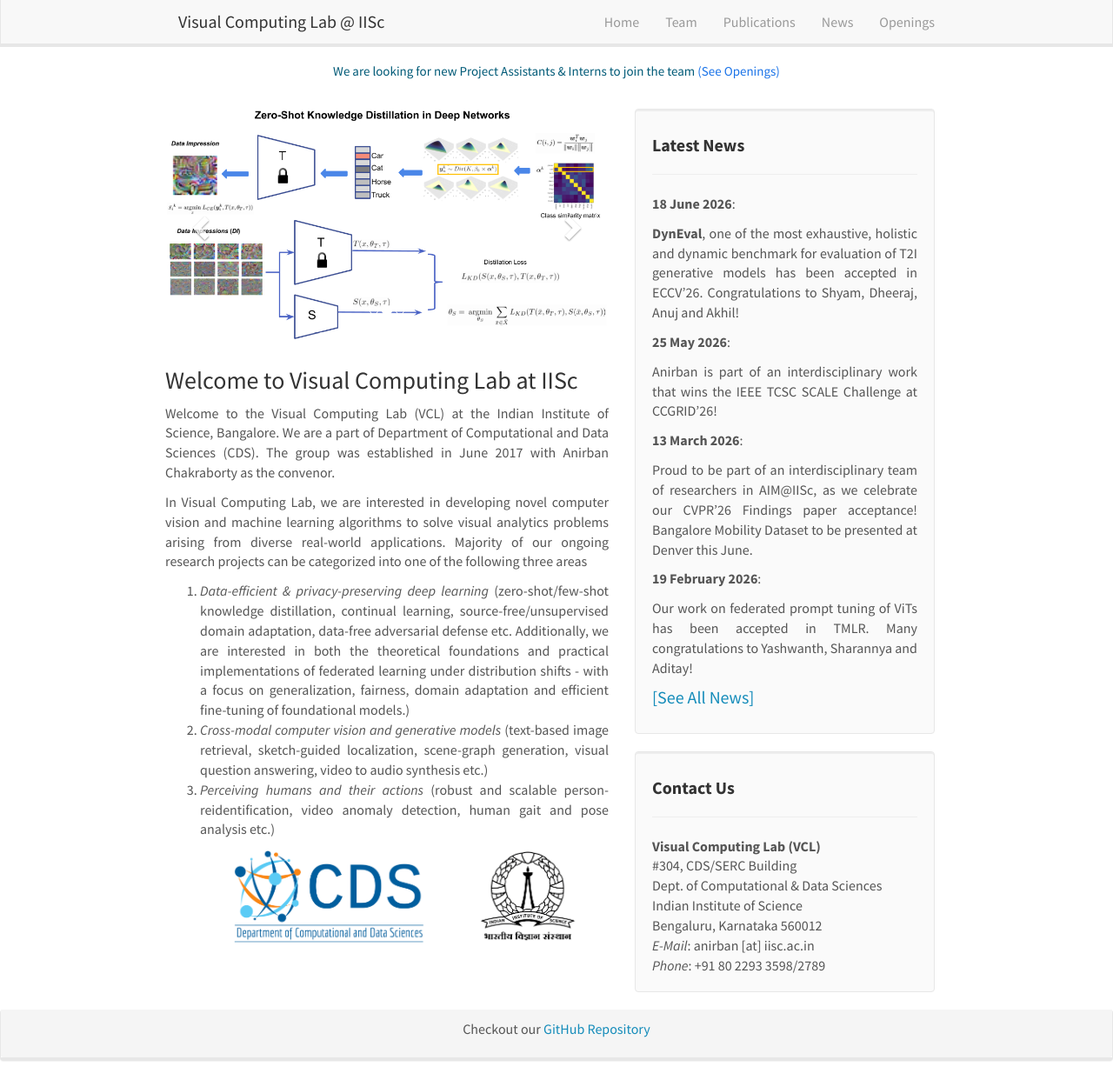
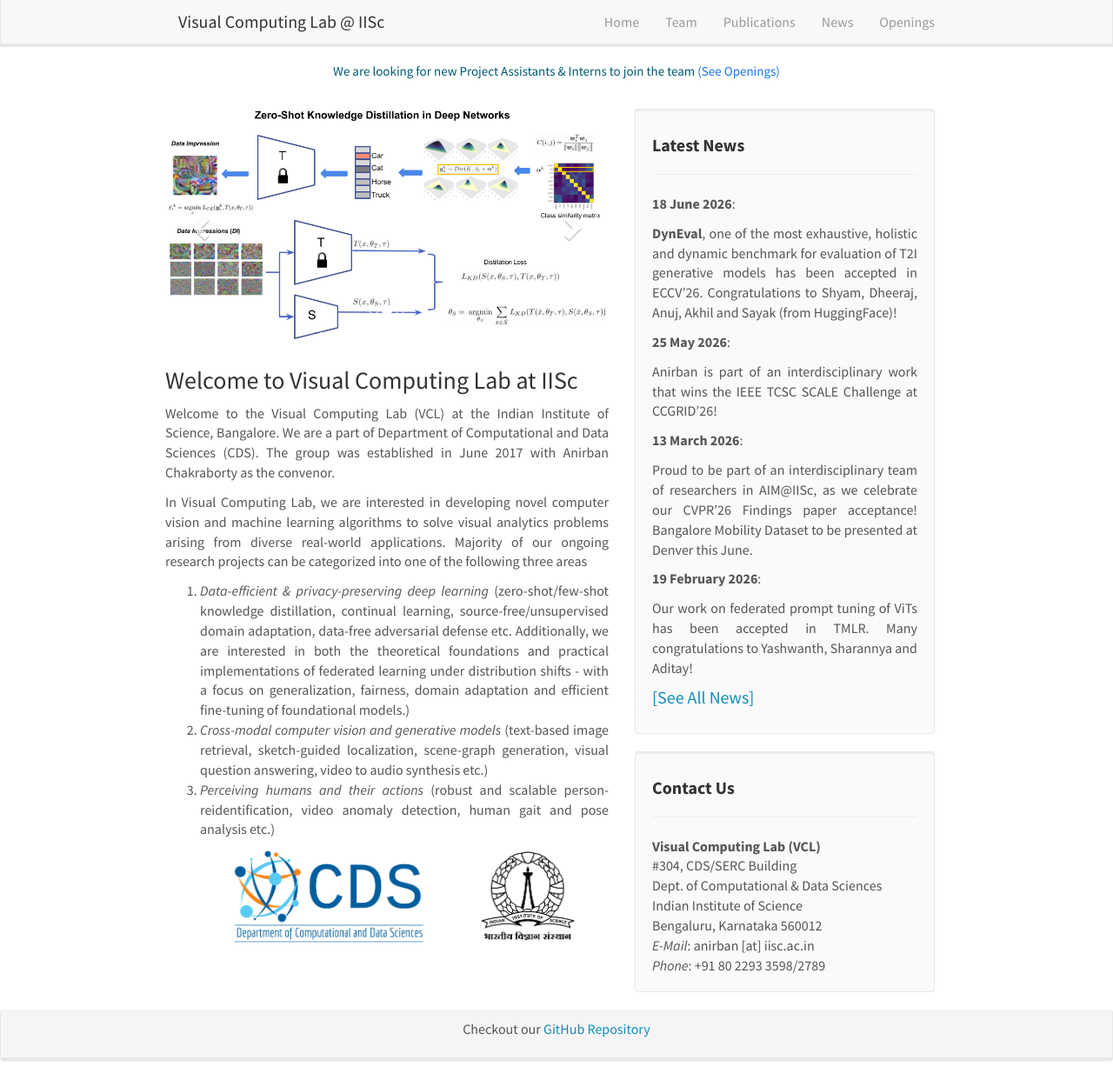
Before and after one commit to vcl-iisc/vclab-website, a Jekyll site: the page built from _pages/home.md, in a window 1280 px wide and 1242 px high. Shown: the whole window at 87% size. Built offline with Jekyll 4.4.1, drawn with Linux system fonts in a browser that asks for light colours; nearby versions of some CDN libraries.

Commit message:
Update news.yml

```diff
--- a/_data/news.yml
+++ b/_data/news.yml
@@ -1,5 +1,5 @@
 - date: 18 June 2026
-  headline: "**DynEval**, one of the most exhaustive, holistic and dynamic benchmark for evaluation of T2I generative models has been accepted in ECCV'26. Congratulations to Shyam, Dheeraj, Anuj and Akhil!"
+  headline: "**DynEval**, one of the most exhaustive, holistic and dynamic benchmark for evaluation of T2I generative models has been accepted in ECCV'26. Congratulations to Shyam, Dheeraj, Anuj, Akhil and Sayak (from HuggingFace)!"
 
 - date: 25 May 2026
   headline: Anirban is part of an interdisciplinary work that wins the IEEE TCSC SCALE Challenge at CCGRID'26!
```
